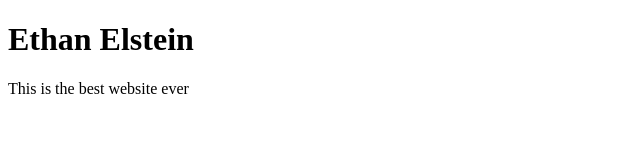
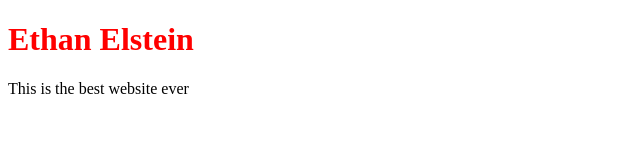
Before and after one commit to ethanelstein/firstwebsite, a plain HTML site: page index.html in a window 1280 px wide. Shown: the whole page, without its empty margins (0-640 px from the left). Drawn offline with Linux system fonts and the light colour scheme.

Commit message:
improved link

```diff
--- a/index.html
+++ b/index.html
@@ -1,7 +1,8 @@
 <!DOCTYPE html>
 <html>
   <head>
-    <link type="text/css" rel="stylesheet" href="stylsheet.css">
+    <meta charset="utf-8">
+    <link type="text/css" rel="stylesheet" href="styles/stylesheet.css" />
     <title>The First Website</title>
   </head>
   <body>
```
